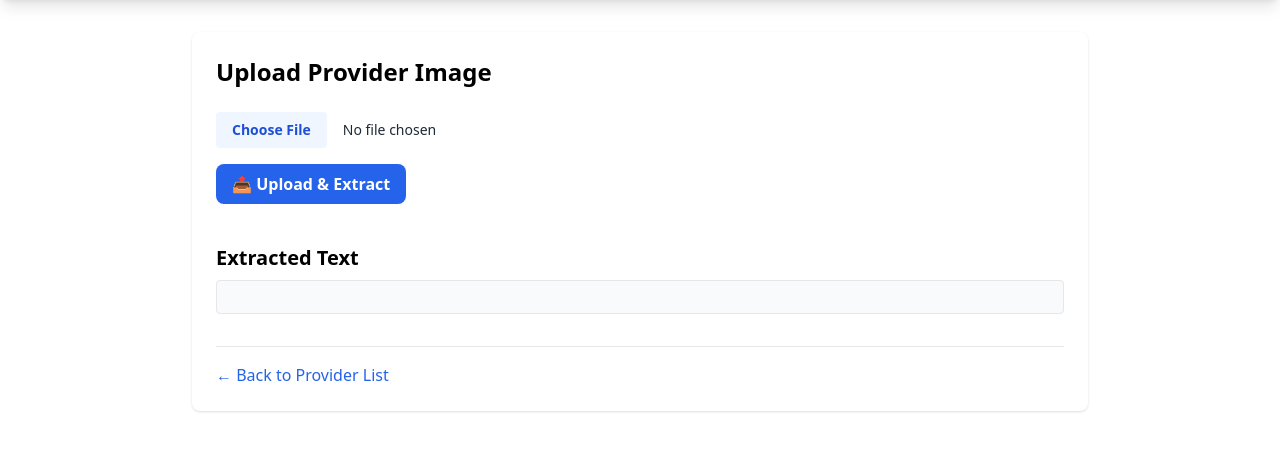
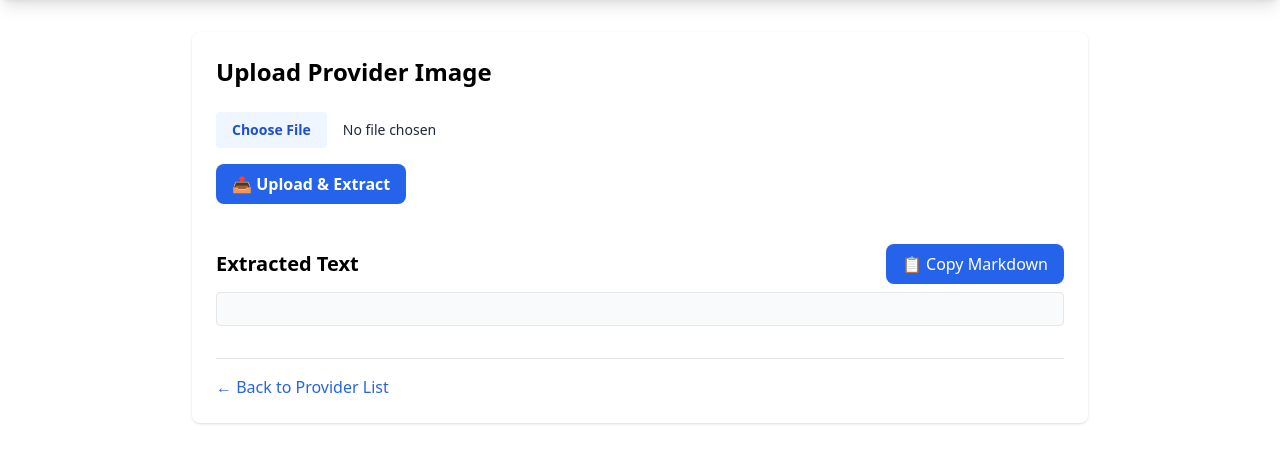
Before and after one commit to andrewfurman/IdahoProviders, a Flask app: template upload_provider/templates/upload_provider.html in a window 1280 px wide. Shown: the part 72-535 px from the top of the page. Run offline with Flask 3, Linux system fonts and the light colour scheme; the template is opened without the code that fills it: most values are stand-ins (such as "Sample title", 1, 10 or a date in 2020); some libraries are stand-ins or nearby versions.

Commit message:
Assistant checkpoint: Add copy markdown button with feedback
Assistant generated file changes:
- upload_provider/templates/upload_provider.html: Add copy markdown button

---

User prompt:

can you add a button next to the extracted text to copy the text in markdown format that was extracted to the clipboard on @upload_provider/templates/upload_provider.html

Replit-Commit-Author: Assistant
Replit-Commit-Session-Id: 956020f6-e8a2-425f-b772-e7bd1c40c324

```diff
--- a/upload_provider/templates/upload_provider.html
+++ b/upload_provider/templates/upload_provider.html
@@ -36,10 +36,28 @@
     {% if markdown %}
     <!-- Extraction results -->
     <div class="mt-10">
-      <h2 class="text-xl font-semibold mb-2">Extracted Text</h2>
+      <div class="flex justify-between items-center mb-2">
+        <h2 class="text-xl font-semibold">Extracted Text</h2>
+        <button onclick="copyMarkdown()" class="bg-blue-600 hover:bg-blue-700 text-white px-4 py-2 rounded-lg flex items-center">
+          <span>📋 Copy Markdown</span>
+        </button>
+      </div>
       <div id="markdown-content" class="prose max-w-none bg-gray-50 border rounded p-4 overflow-x-auto [&_table]:border-collapse [&_td]:border [&_th]:border [&_td]:p-2 [&_th]:p-2">
       </div>
     </div>
+    <script>
+      function copyMarkdown() {
+        const markdownText = {{ markdown|tojson|safe }};
+        navigator.clipboard.writeText(markdownText).then(() => {
+          const btn = event.target.closest('button');
+          const originalText = btn.innerHTML;
+          btn.innerHTML = '<span>✅ Copied!</span>';
+          setTimeout(() => {
+            btn.innerHTML = originalText;
+          }, 2000);
+        });
+      }
+    </script>
     <script>
       document.addEventListener('DOMContentLoaded', function() {
         const markdownContent = document.createElement('div');
```
